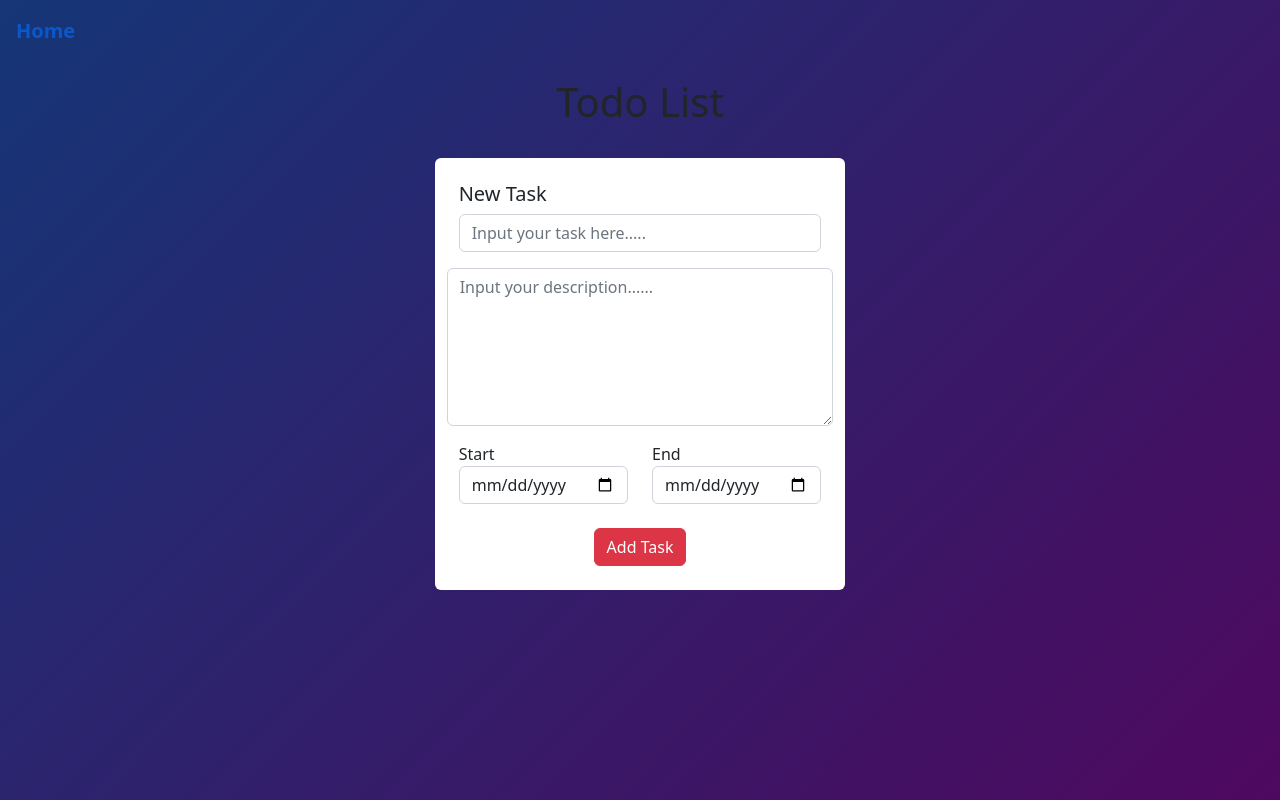
After one commit to Algowrite-software-solution/training-todolist, a PHP site: page /newTask.html in a window 1280 px wide. The commit adds this page. Run offline with PHP 8.4, Linux system fonts and the light colour scheme.

Commit message:
forntend
forntend programming

```diff
--- a/css/main.css
+++ b/css/main.css
@@ -1,3 +1,13 @@
 /* this is where the custom css framework for this project goes*/
 /* here you have to develop only the styles classes to use on most common elements such as buttons, drowdowns, inputs, links, listitem and etc */
 /* also include all variable in here */
+
+*{
+    margin:0;
+    padding:0;
+}
+
+.container-fluid{
+    width:100%;
+    min-height:100vh;
+}
--- /dev/null
+++ b/newTask.html
@@ -0,0 +1,56 @@
+<!DOCTYPE html>
+<html lang="en">
+<head>
+    <meta charset="UTF-8">
+    <meta http-equiv="X-UA-Compatible" content="IE=edge">
+    <title>Todo List</title>
+    <link rel="stylesheet" href="css/style.css"/>
+    <link rel="stylesheet" href="css/main.css"/>
+    <link rel="stylesheet" href="css/bootstrap.css"/>
+</head>
+<body>
+    <div class="container-fluid" style="background:linear-gradient(135deg,#153677,#4e085f);">
+        <div class="row">
+            <div class="col-12">
+             <div class="row">
+                <a href="index.html" class="p-3 text-decoration-none fs-5 fw-bold">Home</a>
+                <div class="col-12 text-center mt-3">
+                    <h1>Todo List</h1>
+                </div>
+                <div class="col-12">
+                    <div class="row justify-content-center p-4">
+                        <div class="col-4 bg-white h-auto p-4 rounded">
+                            <div class="row">
+                                <h5>New Task</h5>
+                            </div>
+                            <div class="row pb-3">
+                                <div class="col-12 pb-3">
+                                    <input class="form-control" placeholder="Input your task here....." id="task_title"/>
+                                </div>
+                                <textarea cols="6" rows="6" class="form-control" placeholder="Input your description......" id="task_description"></textarea>
+                            </div>
+                            <div class="row pb-3">
+                                <div class="col-6">
+                                    <span>Start</span>
+                                    <input type="date" class="form-control" id="task_start"/>
+                                </div>
+                                <div class="col-6">
+                                    <span>End</span>
+                                    <input type="date" class="form-control" id="task_end"/>
+                                </div>
+                            </div>
+                            <div class="row pt-2">
+                                <div class="col-12 text-center">
+                                    <button class="btn btn-danger" onclick="addTask();">Add Task</button>
+                                </div>
+                            </div>
+                        </div>
+                    </div>
+                </div>
+             </div>
+            </div>
+        </div>
+    </div>
+    <script src="js/script.js"></script>
+</body>
+</html>
```
Also changed, not shown: index.html (added, +38 -0 lines), previousTask.html (added, +61 -0 lines).
